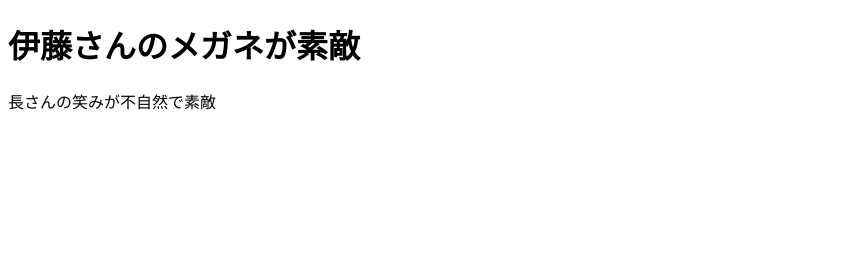
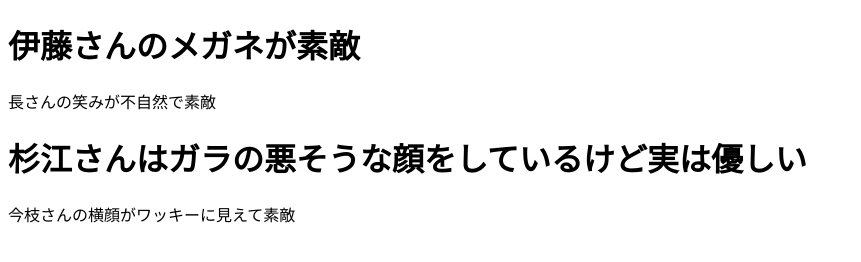
Before and after one commit to yasufujigenki/git-test, a plain HTML site: page index.html in a window 1280 px wide. Shown: the whole page, without its empty margins (0-861 px from the left). Drawn offline with Linux system fonts and the light colour scheme.

Commit message:
nikaime no commit

```diff
--- a/index.html
+++ b/index.html
@@ -11,6 +11,8 @@
 <body>
     <h1>伊藤さんのメガネが素敵</h1>
     <p>長さんの笑みが不自然で素敵</p>
+    <h1>杉江さんはガラの悪そうな顔をしているけど実は優しい</h1>
+    <p>今枝さんの横顔がワッキーに見えて素敵</p>
 </body>
 
 </html>
```
